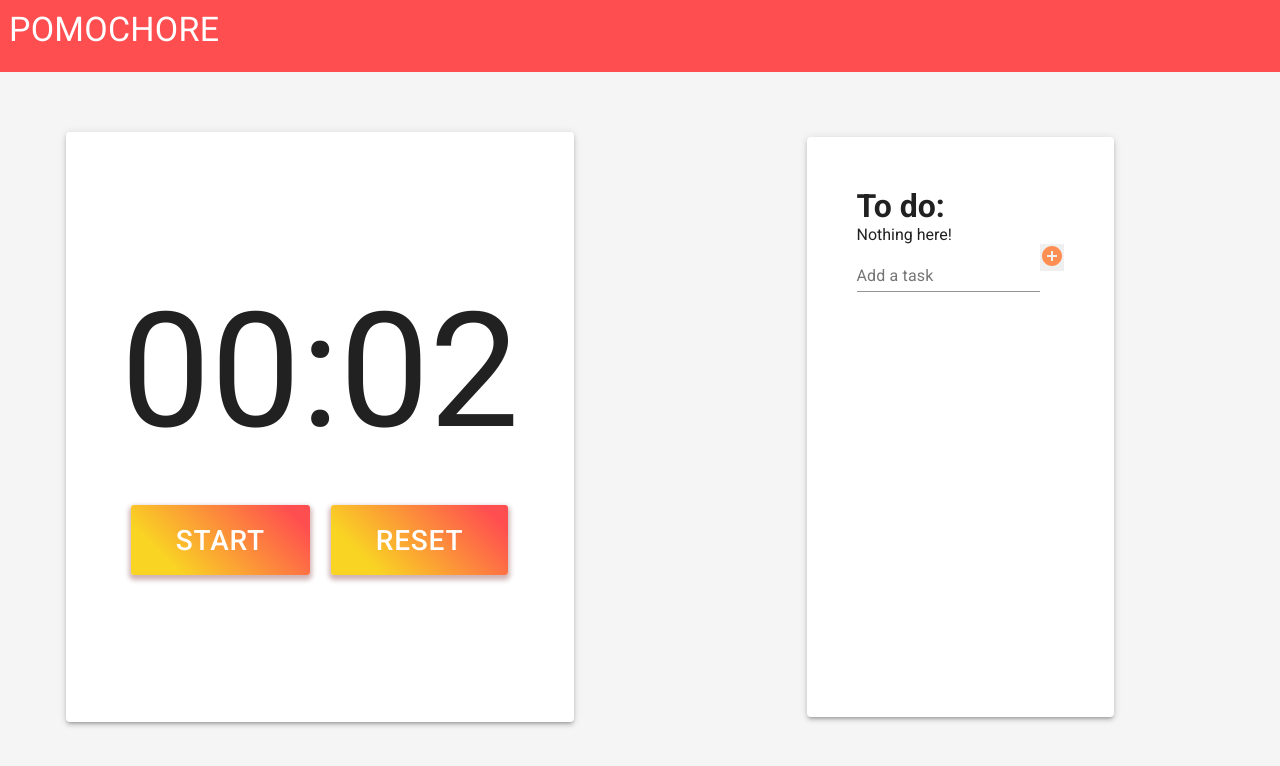
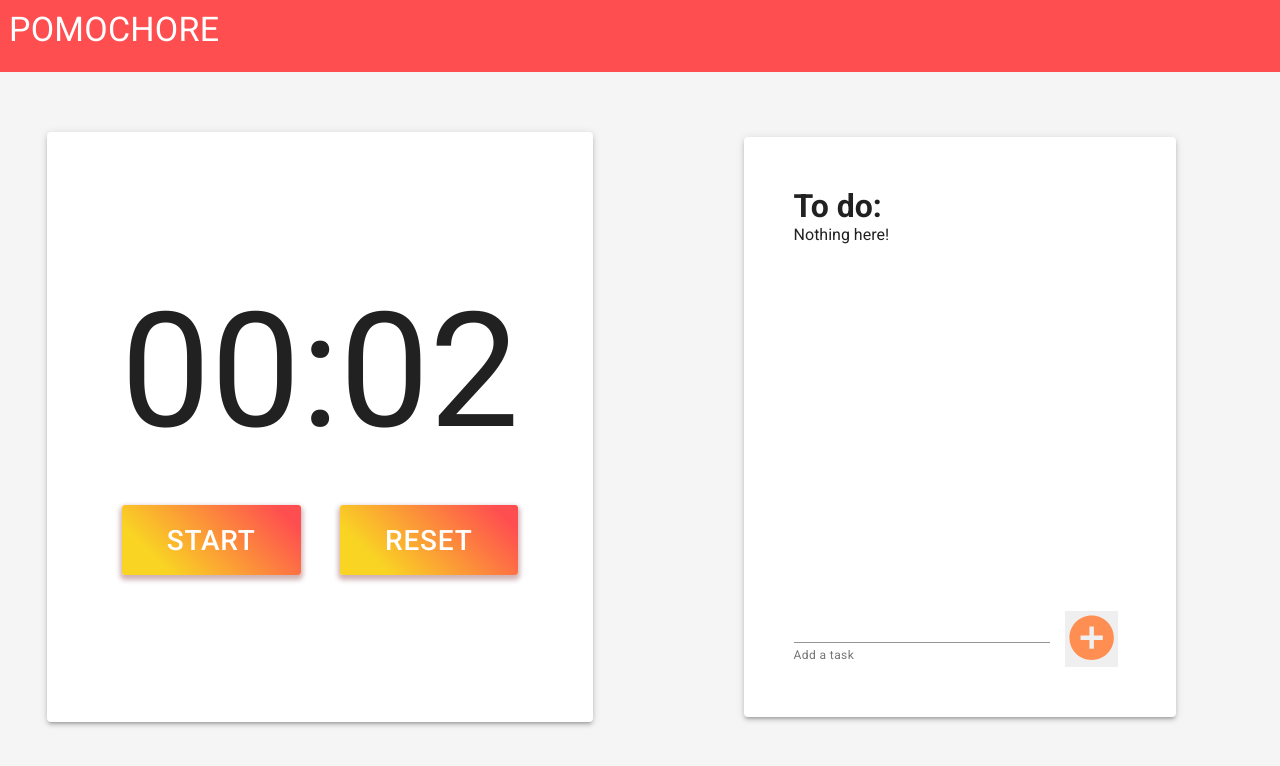
Before and after one commit to didemertens/pomodoro-app, a React (Create React App) app: page / in a window 1280 px wide. Shown: the top 766 px of the page. Built offline with nearby package versions, Linux system fonts and the light colour scheme.

Commit message:
add overflow to todo list

```diff
--- a/src/components/App.js
+++ b/src/components/App.js
@@ -13,7 +13,7 @@ import Todo from './todo/Todo'
   To do:
   - fix animations in app component
   - Local storage for todo list
-  - Can't submit an empty task to todo list
+  - Fix overflow of todo list
   - Reset everything ? pomodoros and todo list
  **/
 
--- a/src/components/todo/Todo.js
+++ b/src/components/todo/Todo.js
@@ -22,15 +22,16 @@ class Todo extends React.Component {
 
   render() {
     return (
-      <div data-test="todo-component">
+      <div className="todo-main-container" data-test="todo-component">
+        <div className="todo-container-header">
           <h1>To do:</h1>
           <div data-test="todo-list-container">
             {
               this.props.todoList.length === 0
               ?
-            'Nothing here!'
+              <p>Nothing here!</p>
               :
-            <ul data-test="todo-list">
+              <ul className="todo-list" data-test="todo-list">
                 {this.props.todoList.map((todo, index) => (
                   <li key={index}>
                     <Checkbox
@@ -54,15 +55,16 @@ class Todo extends React.Component {
               </ul>
             }
           </div>
+        </div>
         <form
+          className="todo-form--add"
           onSubmit={this.handleSubmit}
           >
           <TextField
-          type="text"
-          label="Add a task"
+            className="todo-textfield"
             color="secondary"
             error={this.props.errors}
-          helperText={this.props.errors && 'Empty field!'}
+            helperText={this.props.errors ? 'Empty field!' : 'Add a task'}
             inputRef={ref => this.userEntry = ref}
             onChange={() => this.props.errorForm(false)}
           />
--- a/src/styles/components/generalTimer.scss
+++ b/src/styles/components/generalTimer.scss
@@ -5,4 +5,5 @@
 .timer-display {
   font-size: 10rem;
   margin-bottom: 5vh;
+  width: 34vw;
 }
--- a/src/styles/components/mainPage.scss
+++ b/src/styles/components/mainPage.scss
@@ -47,6 +47,4 @@ body {
   padding: 50px;
   display: flex;
   flex-direction: column;
-  justify-content: flex-start;
-  align-items: flex-start;
 }
--- a/src/styles/components/toDo.scss
+++ b/src/styles/components/toDo.scss
@@ -1,5 +1,39 @@
+.todo-main-container {
+  width: 26vw;
+  display: flex;
+  flex-direction: column;
+  justify-content: space-between;
+  align-self: flex-end;
+  min-height: 60vh;
+
+  .todo-container-header {
+    height: 50vh;
+    overflow: auto;
+  }
+}
+
 .todo-button--delete, .todo-button--add {
   border: 0;
   cursor: pointer;
   color: #FF8E53;
 }
+
+
+.todo-form--add {
+  align-self: flex-start;
+  display: flex;
+
+  .todo-textfield {
+    width: 20vw;
+    margin-right: 15px;
+  }
+  svg {
+    font-size: 4em;
+  }
+}
+
+.todo-list {
+  li {
+    list-style: none;
+  }
+}
```
Lines whose indentation alone changed are shown as unchanged.
